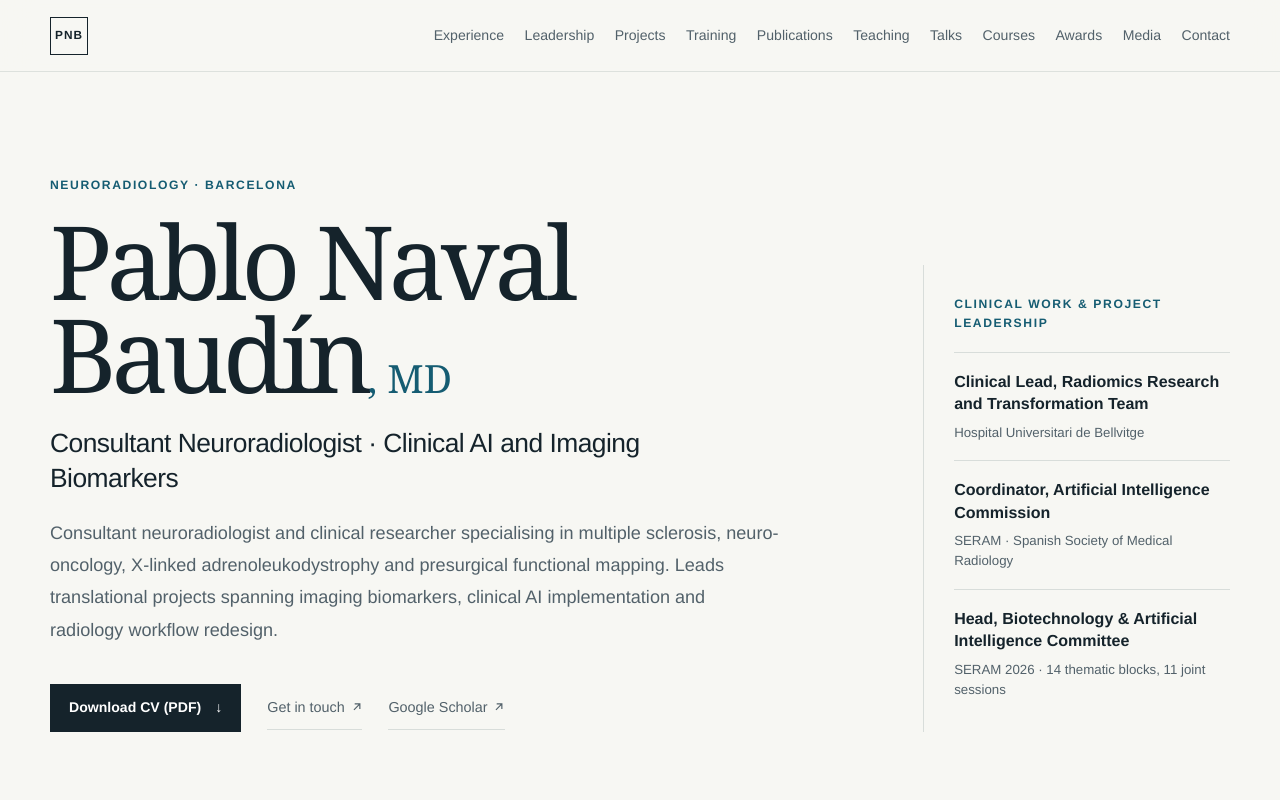
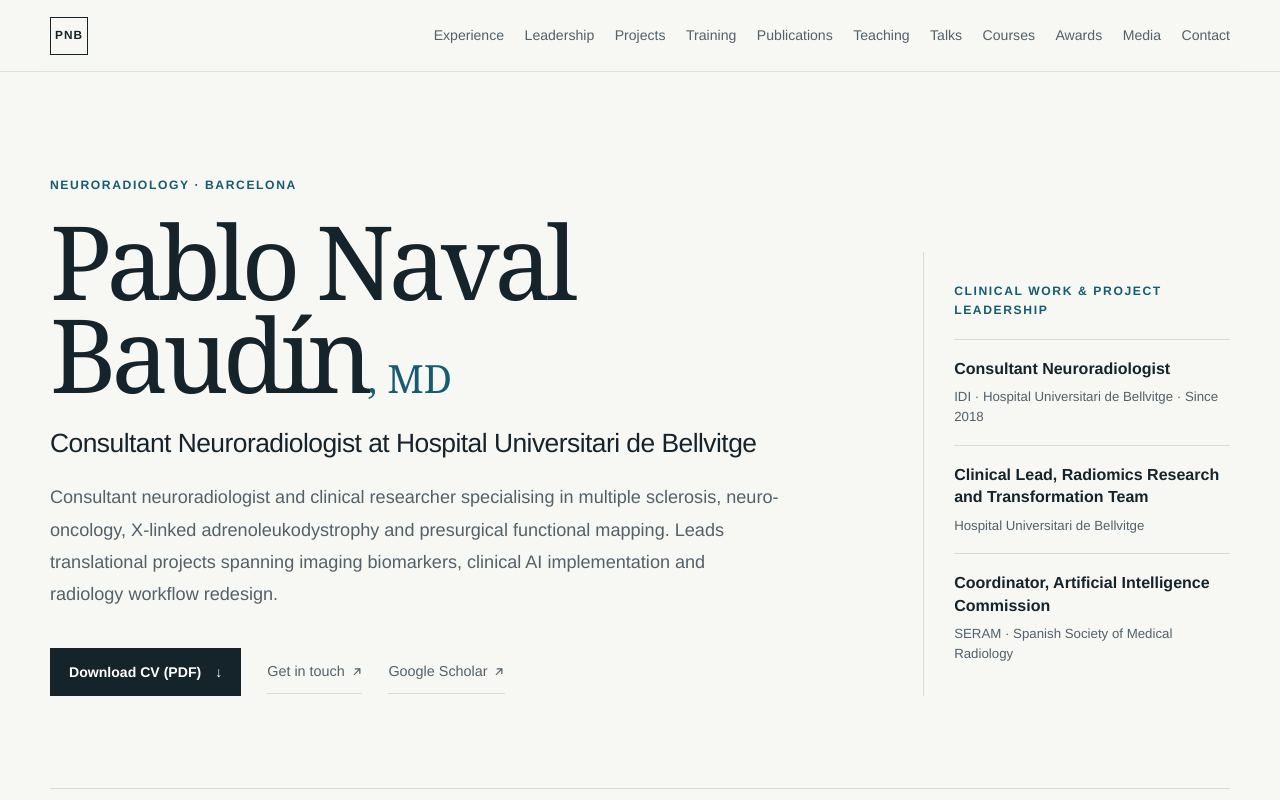
Before and after one commit to navalpablo/about, a Next.js app: page / in a window 1280 px wide. Shown: the top 800 px of the page. Built offline with nearby package versions, Linux system fonts and the light colour scheme.

Commit message:
Lead the website and downloadable CV with the Bellvitge consultant appointment

```diff
--- a/app/page.tsx
+++ b/app/page.tsx
@@ -214,13 +214,13 @@ export default function Home() {
       };
       return rank(a.id) - rank(b.id);
     });
+  const clinicalRole = currentAppointments.find((item) => item.id === "appt_idi_bellvitge_consultant");
   const bellvitgeLead = currentAppointments.find(
     (item) => item.id === "appt_bellvitge_radiomics_lead",
   );
   const seramRole = cv.leadership.find(
     (item) => item.id === "role_seram_ai_commission_coordinator",
   );
-  const congressRole = cv.leadership.find((item) => item.id === "role_seram_2026_congress_leadership");
   const previousAppointments = cv.appointments.filter((item) => !item.current);
   const teachingRoles = cv.leadership.filter((item) => item.years);
   const highlightedLeadership = cv.leadership
@@ -312,6 +312,12 @@ export default function Home() {
           <aside className="hero-aside" aria-label="Clinical and project roles">
             <p className="aside-label">Clinical work &amp; project leadership</p>
             <ul className="role-highlights">
+              {clinicalRole ? (
+                <li>
+                  <a href="#work"><strong>{clinicalRole.title}</strong></a>
+                  <span>IDI · Hospital Universitari de Bellvitge · Since {formatYear(clinicalRole.start_date)}</span>
+                </li>
+              ) : null}
               {bellvitgeLead ? (
                 <li>
                   <a href="#work"><strong>{bellvitgeLead.title}</strong></a>
@@ -322,12 +328,6 @@ export default function Home() {
                 <li>
                   <a href="#leadership"><strong>{seramRole.title}</strong></a>
                   <span>SERAM · Spanish Society of Medical Radiology</span>
-                </li>
-              ) : null}
-              {congressRole ? (
-                <li>
-                  <a href="#leadership"><strong>{congressRole.title}</strong></a>
-                  <span>SERAM 2026 · 14 thematic blocks, 11 joint sessions</span>
                 </li>
               ) : null}
             </ul>
--- a/data/cv.public.json
+++ b/data/cv.public.json
@@ -17,7 +17,7 @@
     }
   },
   "profile": {
-    "headline": "Consultant Neuroradiologist · Clinical AI and Imaging Biomarkers",
+    "headline": "Consultant Neuroradiologist at Hospital Universitari de Bellvitge",
     "summary": "Consultant neuroradiologist and clinical researcher specialising in multiple sclerosis, neuro-oncology, X-linked adrenoleukodystrophy and presurgical functional mapping. Leads translational projects spanning imaging biomarkers, clinical AI implementation and radiology workflow redesign.",
     "clinical_specialties": [
       "Neuroradiology",
--- a/public/data/cv.public.json
+++ b/public/data/cv.public.json
@@ -17,7 +17,7 @@
     }
   },
   "profile": {
-    "headline": "Consultant Neuroradiologist · Clinical AI and Imaging Biomarkers",
+    "headline": "Consultant Neuroradiologist at Hospital Universitari de Bellvitge",
     "summary": "Consultant neuroradiologist and clinical researcher specialising in multiple sclerosis, neuro-oncology, X-linked adrenoleukodystrophy and presurgical functional mapping. Leads translational projects spanning imaging biomarkers, clinical AI implementation and radiology workflow redesign.",
     "clinical_specialties": [
       "Neuroradiology",
```
Also changed, not shown: 1 other file (tests, documents, lock files or other folders).
